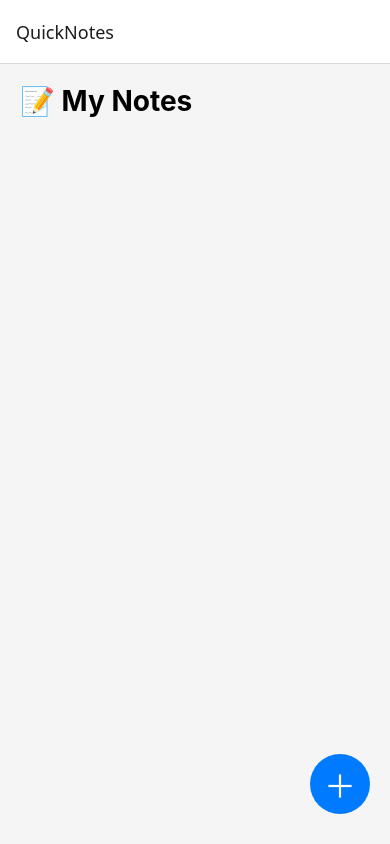
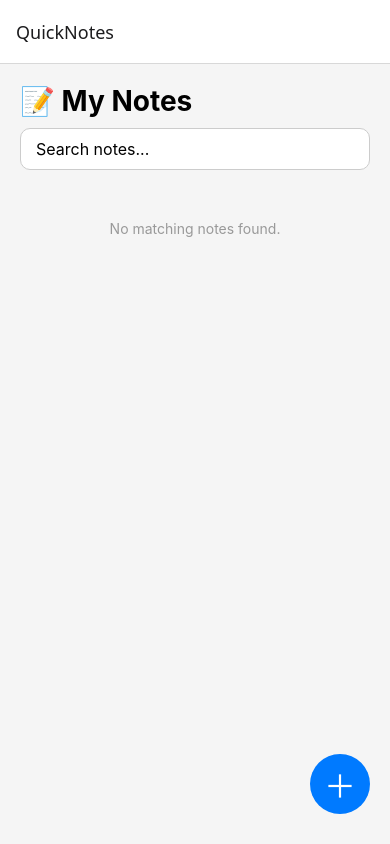
Before and after one commit to SL12341/QuickNotes, a React Native app: screen /QuickNotes in a window 390 px wide. Built offline with nearby package versions, Linux system fonts and the light colour scheme.

Commit message:
add search features

```diff
--- a/screens/HomeScreen.js
+++ b/screens/HomeScreen.js
@@ -1,9 +1,10 @@
 import React, { useEffect, useState } from 'react';
-import { View, Text, TouchableOpacity, FlatList, Alert, StyleSheet } from 'react-native';
+import { View, Text, TouchableOpacity, FlatList, Alert, StyleSheet, TextInput } from 'react-native';
 import HomeViewModel from '../viewmodels/HomeViewModel';
 
 export default function HomeScreen({ navigation }) {
   const [notes, setNotes] = useState([]);
+  const [searchQuery, setSearchQuery] = useState('');
   const viewModel = new HomeViewModel();
 
   const load = async () => {
@@ -45,15 +46,29 @@ export default function HomeScreen({ navigation }) {
     </TouchableOpacity>
   );
 
+  const filteredNotes = notes.filter(note =>
+    note.title.toLowerCase().includes(searchQuery.toLowerCase())
+  );
+
   return (
     <View style={styles.container}>
       <Text style={styles.title}>📝 My Notes</Text>
+
+      <TextInput
+        placeholder="Search notes..."
+        value={searchQuery}
+        onChangeText={setSearchQuery}
+        style={styles.searchInput}
+      />
+
       <FlatList
-        data={notes}
+        data={filteredNotes}
         keyExtractor={(_, i) => i.toString()}
         renderItem={renderNote}
         contentContainerStyle={styles.list}
+        ListEmptyComponent={<Text style={styles.emptyText}>No matching notes found.</Text>}
       />
+
       <TouchableOpacity
         style={styles.addButton}
         onPress={() => navigation.navigate('Edit Note')}
@@ -67,17 +82,37 @@ export default function HomeScreen({ navigation }) {
 const styles = StyleSheet.create({
   container: { flex: 1, padding: 20, backgroundColor: '#f5f5f5' },
   title: { fontSize: 28, fontWeight: 'bold', marginBottom: 10 },
+  searchInput: {
+    backgroundColor: '#fff',
+    paddingHorizontal: 15,
+    paddingVertical: 10,
+    borderRadius: 10,
+    fontSize: 16,
+    marginBottom: 10,
+    borderWidth: 1,
+    borderColor: '#ccc',
+  },
   list: { paddingBottom: 80 },
   noteCard: {
-    backgroundColor: '#fff', padding: 16, borderRadius: 12,
-    marginBottom: 12, elevation: 2,
+    backgroundColor: '#fff',
+    padding: 16,
+    borderRadius: 12,
+    marginBottom: 12,
+    elevation: 2,
   },
   noteTitle: { fontSize: 18, fontWeight: 'bold' },
   notePreview: { fontSize: 14, color: '#666', marginTop: 4 },
   addButton: {
-    position: 'absolute', bottom: 30, right: 20,
-    backgroundColor: '#007AFF', width: 60, height: 60,
-    borderRadius: 30, justifyContent: 'center', alignItems: 'center',
+    position: 'absolute',
+    bottom: 30,
+    right: 20,
+    backgroundColor: '#007AFF',
+    width: 60,
+    height: 60,
+    borderRadius: 30,
+    justifyContent: 'center',
+    alignItems: 'center',
   },
   addButtonText: { color: '#fff', fontSize: 32 },
+  emptyText: { textAlign: 'center', color: '#999', marginTop: 40 },
 });
```
